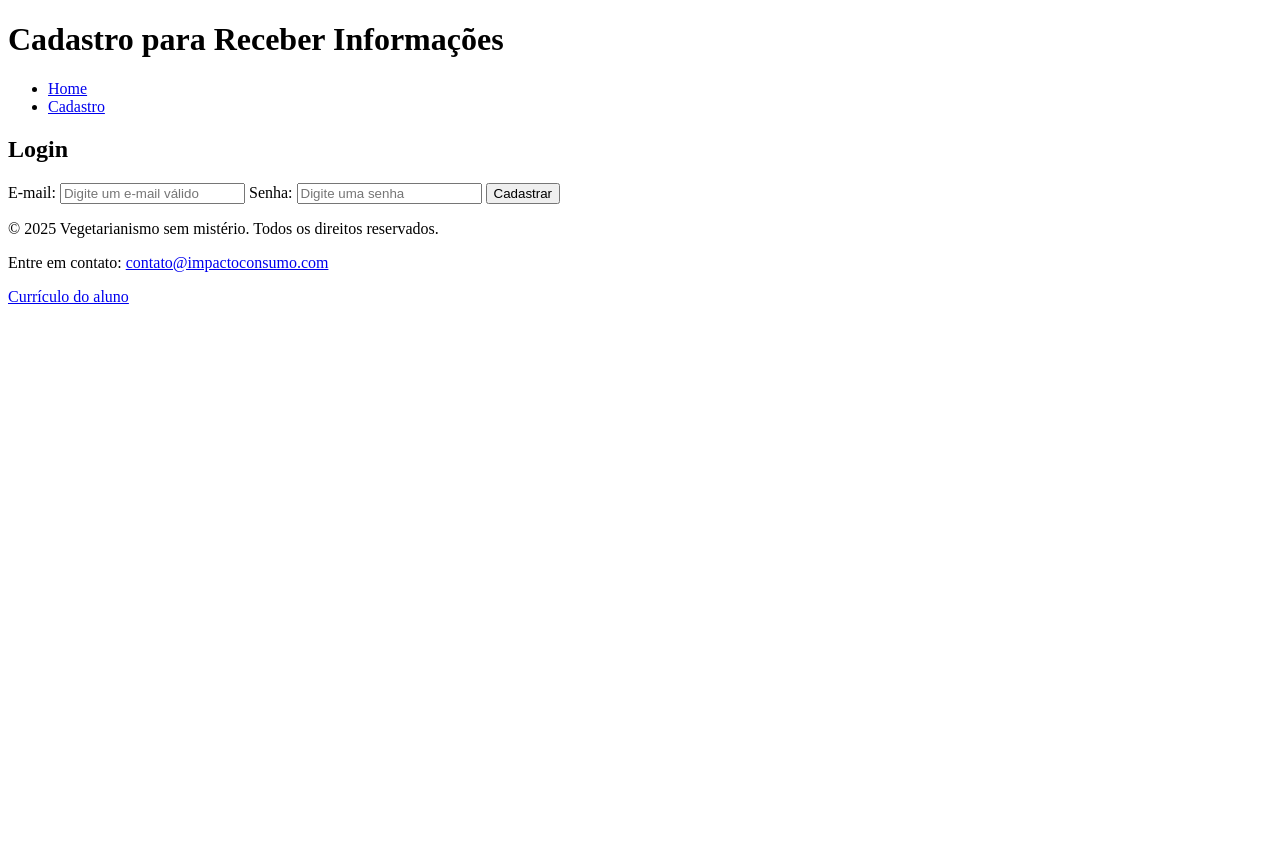
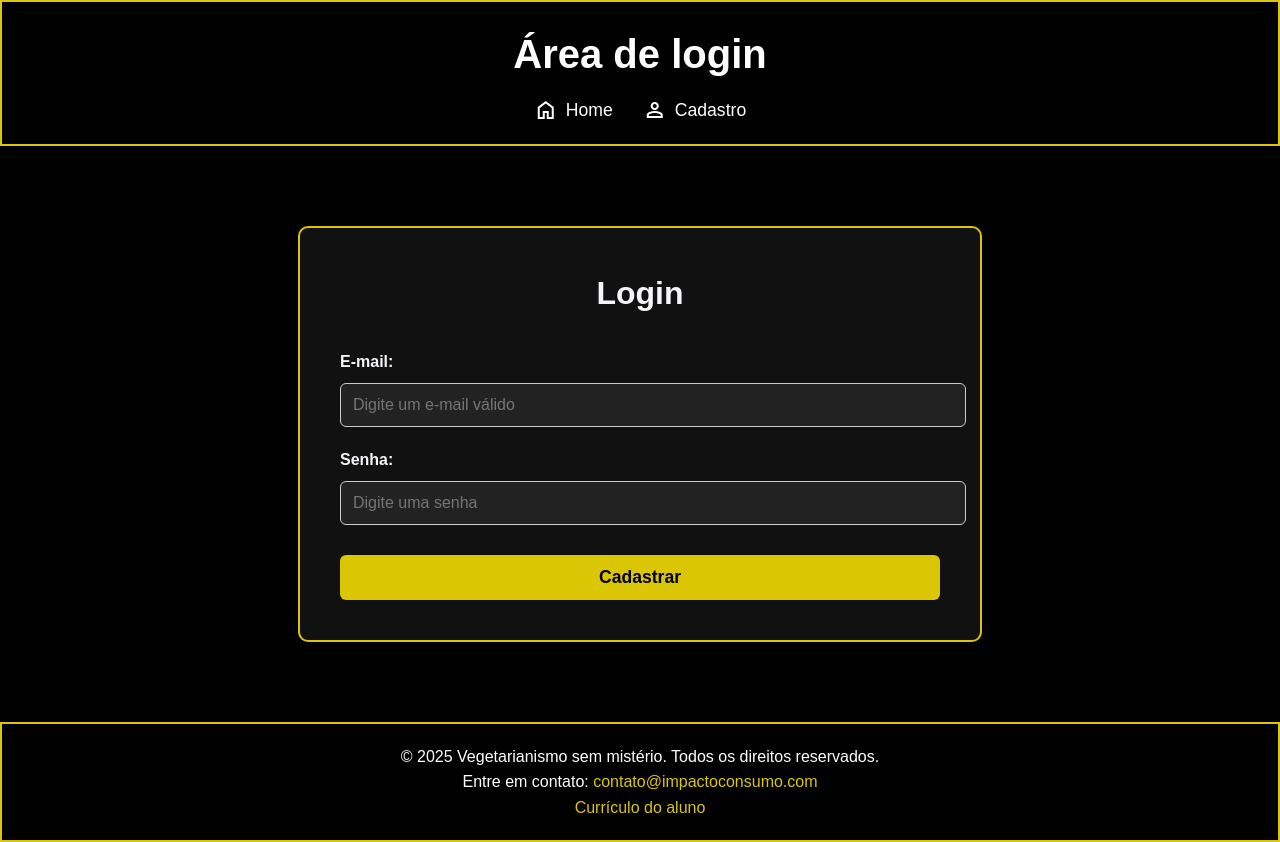
Before and after one commit to esedp/projeto-front-end, a plain HTML site: page login.html in a window 1280 px wide. Before the commit the page ends 800 px from the top, so only its background shows below. Drawn offline with nearby package versions, Linux system fonts and the light colour scheme; files that its build step writes are made by us from their sources.

Commit message:
css adicionado

```diff
--- a/css/styles.css
+++ b/css/styles.css
@@ -0,0 +1,185 @@
+/* Reset básico de margens e paddings */
+* {
+    margin: 0;
+    padding: 0;
+    text-decoration: none;
+}
+
+a {
+    color: #dbc605;
+}
+
+/* Corpo e fontes */
+body {
+    font-family: 'Arial', sans-serif;
+    background-color: #000000;
+    color: #f4f4f9;
+    line-height: 1.6;
+}
+
+/* Cabeçalho */
+header {
+    background-color: #000000;
+    border: 2px solid #dbc605;
+    color: white;
+    padding: 20px;
+    text-align: center;
+    box-shadow: 0 4px 6px rgba(0, 0, 0, 0.1);
+}
+
+h1 {
+    font-size: 2.5rem;
+    margin-bottom: 10px;
+}
+
+main {
+    display: flex;
+    flex-direction: column;
+}
+
+.introducao {
+    display: flex;
+    justify-content: space-around;
+    margin: 100px;
+    border: 2px solid #dbc605;
+    align-items: center;
+}
+
+.texto-introducao {
+    margin-left: 100px;
+    padding: 20px;
+}
+
+.introducao-imagem {
+    margin-left: 40px;
+    border: 2px solid #ffffff;
+}
+
+.principal {
+    margin: 50px 250px 80px 250px;
+    display: flex;
+    flex-direction: column;
+    align-items: center;
+    text-align: center;
+}
+
+.subtitulo {
+    font-family: "Bebas Neue", sans-serif;
+    font-size: 3rem;
+    margin-bottom: 30px;
+}
+
+.paragrafo {
+    padding-bottom: 15px;
+}
+
+.imagem-paragrafo {
+    margin: 100px 0 0 0;
+}
+
+nav ul {
+    display: flex;
+    justify-content: center;
+    list-style-type: none;
+}
+
+nav ul li {
+    display: flex;
+    align-items: center; /* Alinha o ícone e o texto no cabeçalho */
+    margin: 0 15px;
+    font-size: 1.1rem;
+}
+
+nav ul li a {
+    color: white;
+    text-decoration: none;
+    transition: color 0.3s;
+    margin-left: 8px; /* Adiciona espaço entre o ícone e o texto */
+}
+
+nav ul li a:hover {
+    color: #ffdd57;
+}
+
+nav ul li span {
+    font-size: 1.5rem;
+}
+
+.principal-final {
+    display: flex;
+    align-items: center;
+    margin:50px 300px 50px 300px;
+    gap: 50px;
+}
+
+footer {
+    background-color: #000000;
+    border: 2px solid #dbc605;
+    color: white;
+    padding: 20px;
+    text-align: center;
+    box-shadow: 0 4px 6px rgba(0, 0, 0, 0.1);
+}
+
+.formulario {
+    max-width: 600px;
+    margin: 80px auto;
+    padding: 40px;
+    border: 2px solid #dbc605;
+    border-radius: 10px;
+    background-color: #111111;
+    box-shadow: 0 4px 10px rgba(0, 0, 0, 0.6);
+}
+
+.formulario-titulo {
+    text-align: center;
+    font-size: 2rem;
+    font-family: "Bebas Neue", sans-serif;
+    margin-bottom: 30px;
+}
+
+/* Estilo para labels */
+form label {
+    display: block;
+    margin-top: 20px;
+    font-weight: bold;
+    color: #f4f4f9;
+}
+
+/* Inputs do formulário */
+form input {
+    width: 100%;
+    padding: 12px;
+    margin-top: 8px;
+    border: 1px solid #ccc;
+    border-radius: 6px;
+    background-color: #222;
+    color: white;
+    font-size: 1rem;
+    transition: border-color 0.3s;
+}
+
+form input:focus {
+    border-color: #dbc605;
+    outline: none;
+}
+
+/* Botão de envio */
+form button {
+    width: 100%;
+    padding: 12px;
+    margin-top: 30px;
+    background-color: #dbc605;
+    color: #000;
+    font-weight: bold;
+    font-size: 1.1rem;
+    border: none;
+    border-radius: 6px;
+    cursor: pointer;
+    transition: background-color 0.3s;
+}
+
+form button:hover {
+    background-color: #f4e04d;
+    color: #000;
+}
--- a/login.html
+++ b/login.html
@@ -3,24 +3,25 @@
 <head>
   <meta charset="UTF-8">
   <meta name="viewport" content="width=device-width, initial-scale=1.0">
-  <title>Cadastro</title>
-  <link rel="stylesheet" href="styles.css">
+  <link rel="stylesheet" href="https://fonts.googleapis.com/css2?family=Material+Symbols+Outlined&display=swap">
+  <title>Login</title>
+  <link rel="stylesheet" href="css/styles.css">
 </head>
 <body>
 
   <header>
-    <h1>Cadastro para Receber Informações</h1>
+    <h1>Área de login</h1>
     <nav>
       <ul>
-        <li><a href="index.html">Home</a></li>
-        <li><a href="cadastro.html">Cadastro</a></li>
+        <li> <span class="material-symbols-outlined">home</span> <a href="index.html">Home</a></li>
+        <li> <span class="material-symbols-outlined">person</span> <a href="cadastro.html">Cadastro</a></li>
       </ul>
     </nav>
   </header>
 
-  <main>
+  <main class="formulario">
     <section>
-      <h2>Login</h2>
+      <h2 class="formulario-titulo">Login</h2>
       <form action="index.html" method="get">
 
         <label for="email">E-mail:</label>
```
Also changed, not shown: cadastro.html (+6 -5 lines), index.html (+16 -12 lines).
